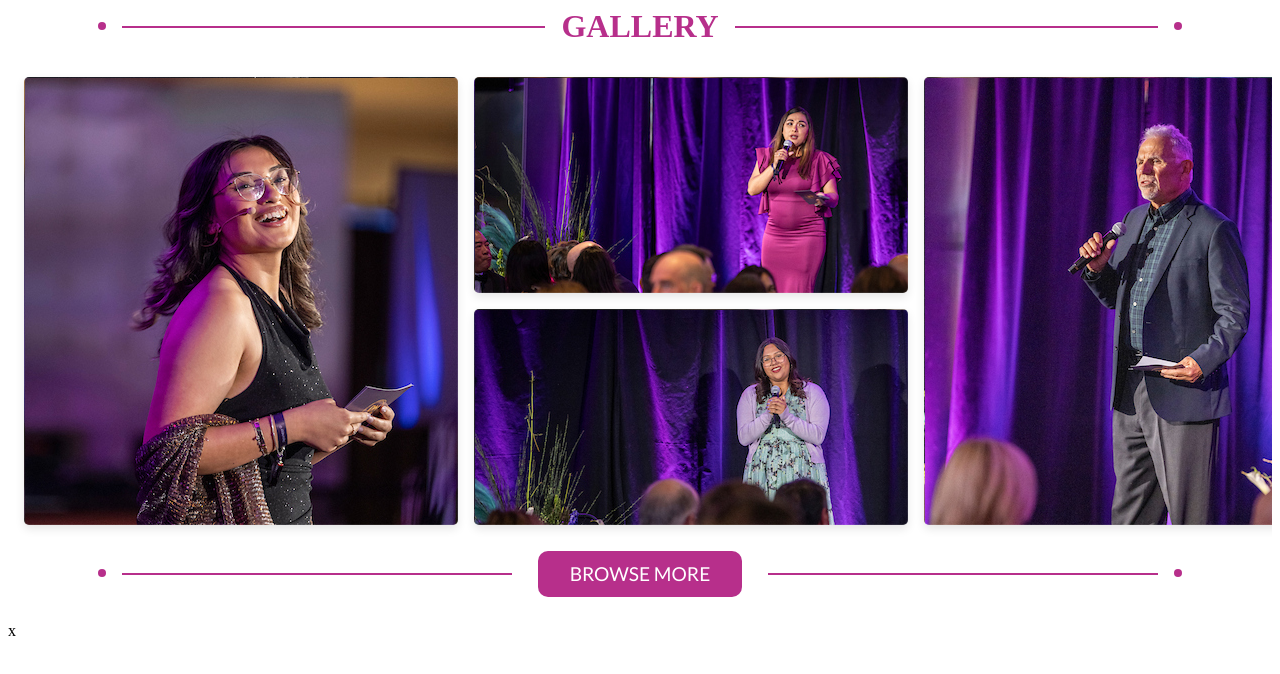
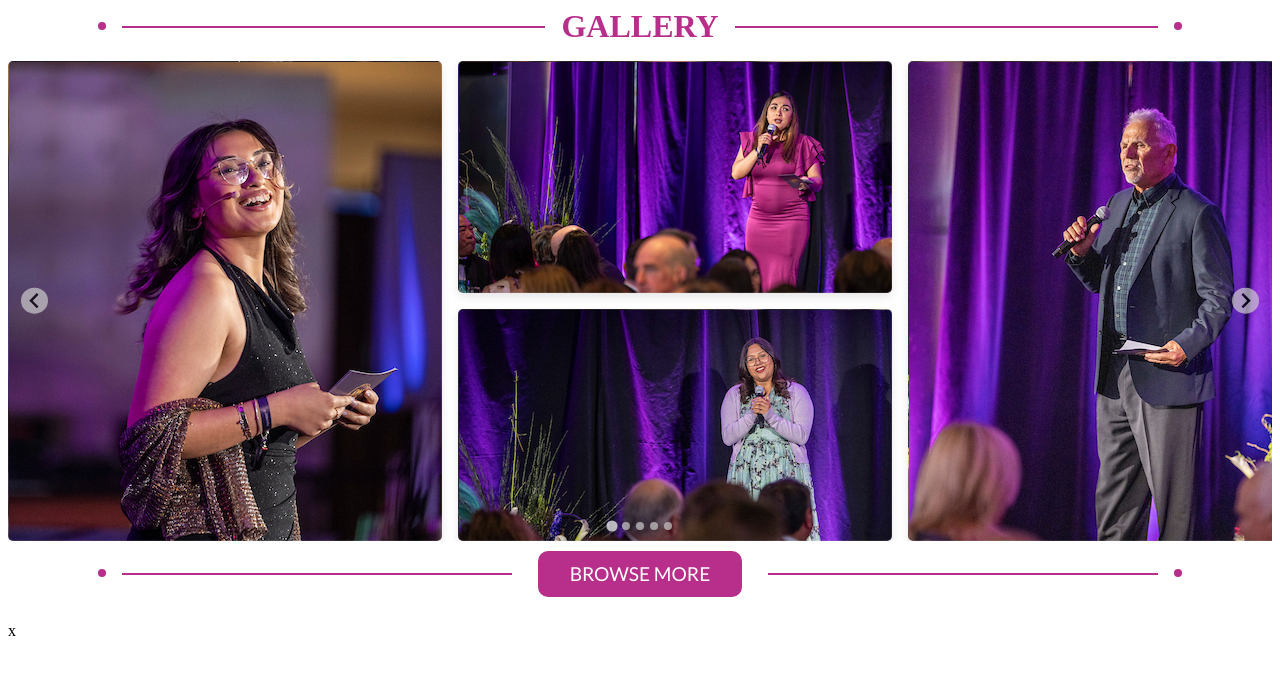
Before and after one commit to BizzNEST/BenefitLandingPage, a website: page index.html in a window 1280 px wide. Drawn offline with nearby package versions, Linux system fonts and the light colour scheme.

Commit message:
finsihigin touches

```diff
--- a/index.html
+++ b/index.html
@@ -7,9 +7,14 @@
     <title>Benefit Landing Page</title>
     <link rel="stylesheet" href="sponsor-section.css">
     <link rel="stylesheet" href="mason-grid-section.css">
+    <link href="
+    https://cdn.jsdelivr.net/npm/@splidejs/splide@4.1.4/dist/css/splide.min.css
+    " rel="stylesheet">
 </head>
 
 <body>
+
+
     <div class="line-break">
         <div class="circle top"></div>
         <fieldset class="text-frame">
@@ -17,25 +22,41 @@
         </fieldset>
         <div class="circle top"></div>
     </div>
-    <div class="masonry-grid">
+
+    <section class="splide" aria-label="Splide Basic HTML Example">
+        <div class="splide__track">
+            <ul class="splide__list">
+                <li class="splide__slide">
                     <div class="column-first">
                         <div class="block large"></div>
                     </div>
+                </li>
+                <li class="splide__slide">
                     <div class="column-second">
                         <div class="block small"></div>
                         <div class="block small"></div>
                     </div>
+                </li>
+                <li class="splide__slide">
                     <div class="column-third">
                         <div class="block large"></div>
                     </div>
+                </li>
+                <li class="splide__slide">
                     <div class="column-fourth">
                         <div class="block large"></div>
                     </div>
+                </li>
+                <li class="splide__slide">
                     <div class="column-fifth">
                         <div class="block"></div>
                         <div class="block"></div>
                     </div>
+                </li>
+            </ul>
         </div>
+    </section>
+
     <div class="line-break">
         <div class="circle bottom"></div>
         <fieldset class="text-frame">
@@ -45,4 +66,24 @@
     </div>x
 </body>
 
+<script src="
+https://cdn.jsdelivr.net/npm/@splidejs/splide@4.1.4/dist/js/splide.min.js
+"></script>
+
+<script>
+    document.addEventListener("DOMContentLoaded", () => {
+        const splide = new Splide(".splide",{
+            autoWidth:true,
+            gap:16,
+            type   : 'loop',
+            autoplay: true,
+            interval: 1000, // 3 seconds
+            pauseOnHover: true,
+            pauseOnFocus: true,
+            drag:true,
+        }).mount();
+
+    })
+</script>
+
 </html>
--- a/mason-grid-section.css
+++ b/mason-grid-section.css
@@ -25,6 +25,7 @@
     display: flex;
     flex-direction: column;
     gap: 1rem;
+    height: 60vh;
     min-width: 15.625rem;
     /* 👈 Key part: force width so it scrolls horizontally */
     flex-shrink: 0;
--- /dev/null
+++ b/package.json
@@ -0,0 +1,5 @@
+{
+  "dependencies": {
+    "@splidejs/splide": "^4.1.4"
+  }
+}
```
Also changed, not shown: 1 other file. Lines whose indentation alone changed are shown as unchanged.
